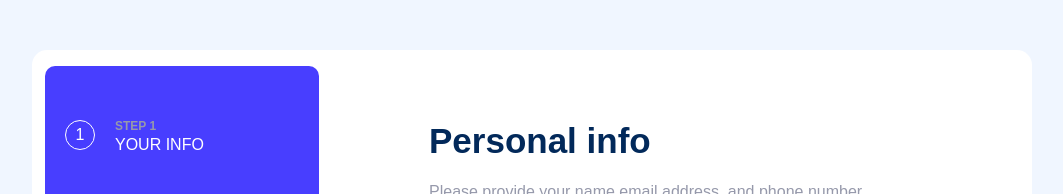
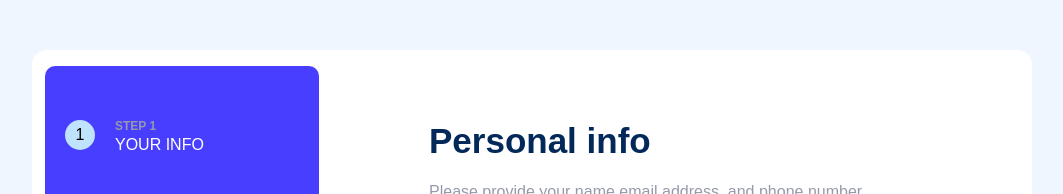
Before and after one commit to phenol11/challenge, a plain HTML site: page index.html in a window 1280 px wide. Shown: the top 194 px of the page, without its empty margins (128-1191 px from the left). Drawn offline with Linux system fonts and the light colour scheme.

Commit message:
second commit

```diff
--- a/index.html
+++ b/index.html
@@ -81,7 +81,9 @@
         personInfo.push(localStorage.getItem('person-name'),localStorage.getItem('email-address'),localStorage.getItem('phone-number'));
 
 
-        if(window.location.href == 'file:///C:/Users/USER/Desktop/MAIN/index.html'){
+        let a1 = document.querySelector('.a-1')
+
+        if(a1.innerHTML == "1"){
           let btn = document.querySelector('.btn-1');
           let a = document.querySelector('.a-1');
 
```
